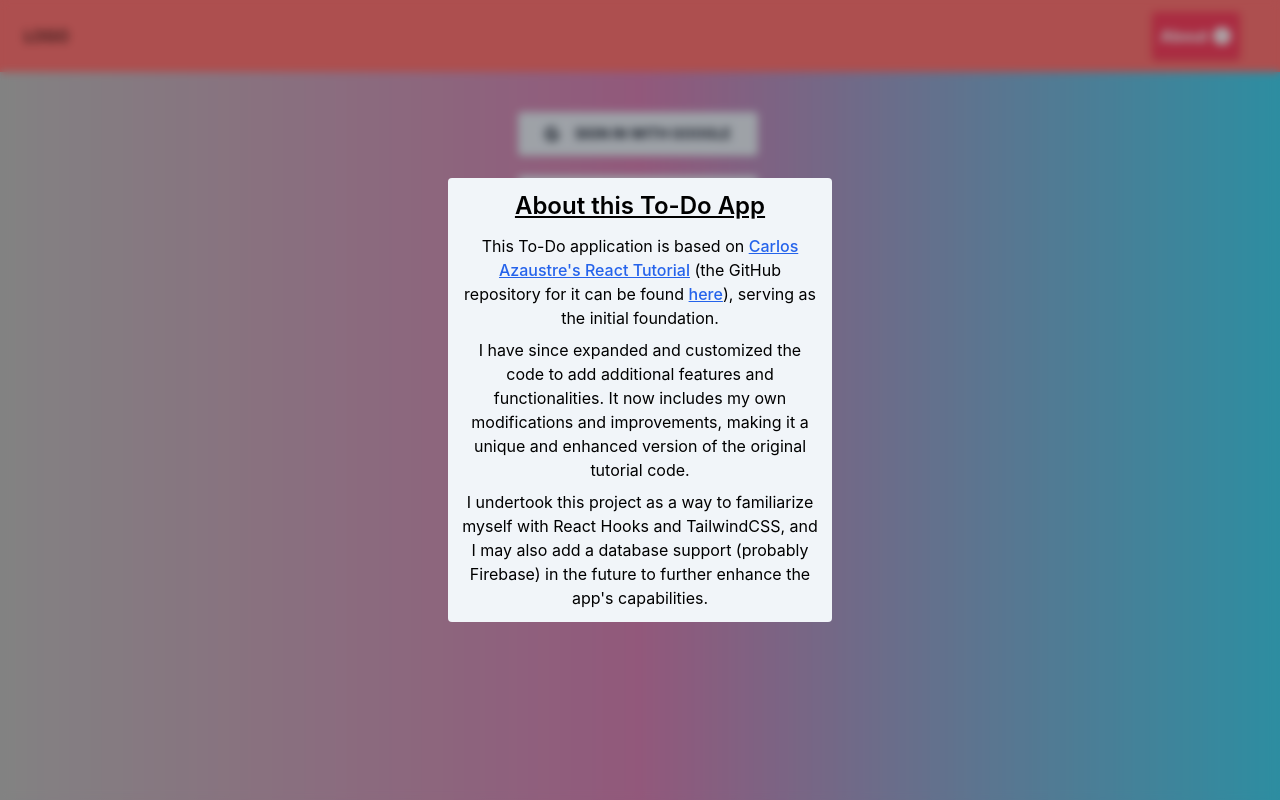
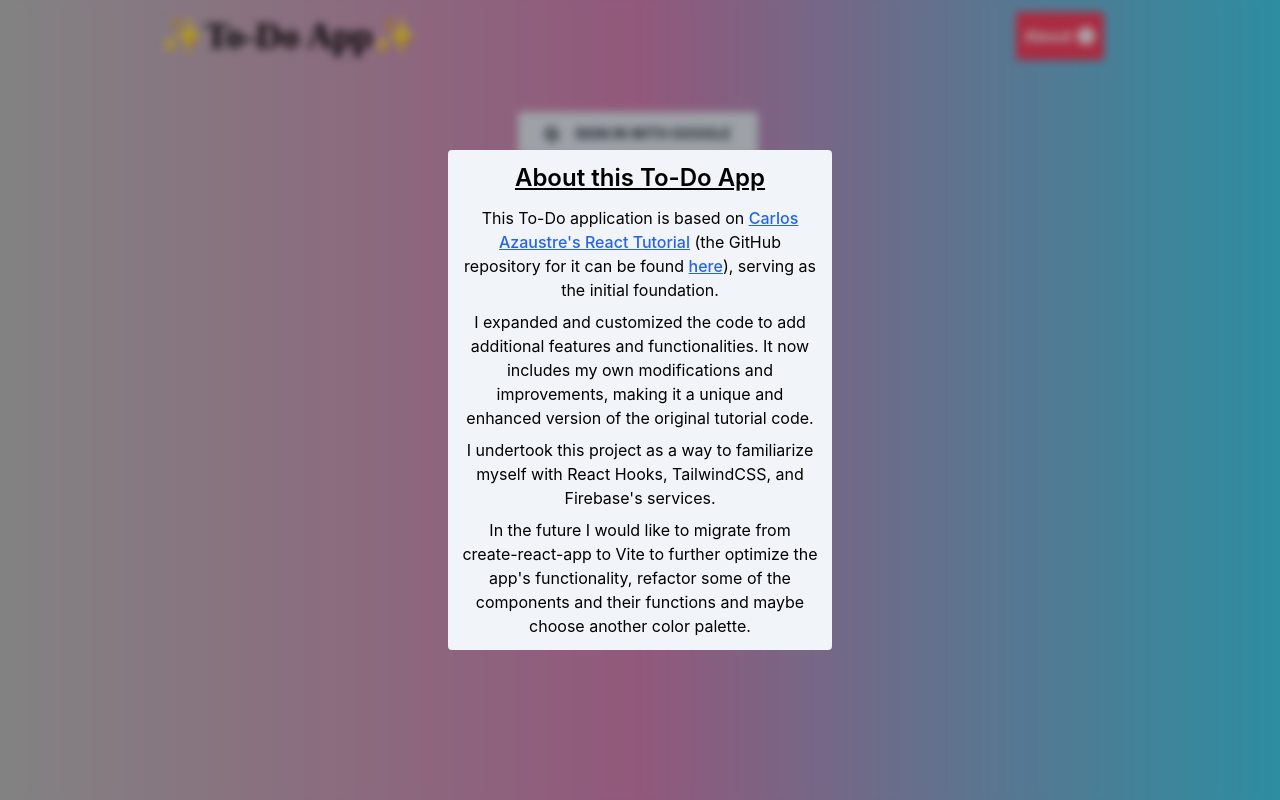
Before and after one commit to fanpug/react-todo-app, a React (Create React App) app: page / in a window 1280 px wide. Both pictures are taken after a click on the button "About". Built offline with nearby package versions, Linux system fonts and the light colour scheme; no server answers.

Commit message:
Import Eczar font and refactor some css classes

```diff
--- a/src/components/AboutModal.jsx
+++ b/src/components/AboutModal.jsx
@@ -33,10 +33,13 @@ export default function AboutModal() {
               This To-Do application is based on <a className='font-medium text-blue-600 underline hover:no-underline' href='https://youtu.be/EMk6nom1aS4' target='_blank' rel="noreferrer">Carlos Azaustre's React Tutorial</a> (the GitHub repository for it can be found <a className='font-medium text-blue-600 underline hover:no-underline' href='https://github.com/carlosazaustre/react-30-minutes' target='_blank' rel="noreferrer">here</a>), serving as the initial foundation.
             </p>
             <p className='mt-2'>
-              I have since expanded and customized the code to add additional features and functionalities. It now includes my own modifications and improvements, making it a unique and enhanced version of the original tutorial code.
+              I expanded and customized the code to add additional features and functionalities. It now includes my own modifications and improvements, making it a unique and enhanced version of the original tutorial code.
             </p>
             <p className='mt-2'>
-              I undertook this project as a way to familiarize myself with React Hooks and TailwindCSS, and I may also add a database support (probably Firebase) in the future to further enhance the app's capabilities.
+              I undertook this project as a way to familiarize myself with React Hooks, TailwindCSS, and Firebase's services.
+            </p>
+            <p className='mt-2'>
+              In the future I would like to migrate from create-react-app to Vite to further optimize the app's functionality, refactor some of the components and their functions and maybe choose another color palette.
             </p>
           </div>
         </div>
--- a/src/components/Navbar.jsx
+++ b/src/components/Navbar.jsx
@@ -29,10 +29,10 @@ export default function Navbar({currentUser, state, handleLogout}) {
   }
 
   return (
-    <header className='bg-red-400 sm:flex sm:justify-between sm:px-6 sm:py-3 sm:items-center'>
+    <header className='bg-red-400 bg-opacity-0 sm:flex sm:justify-between sm:px-40 sm:py-3 sm:items-center'>
       <div className='flex items-center justify-between px-4 py-3 sm:p-0'>
-        <div>
-          LOGO
+        <div className='text-xl sm:text-4xl font-bold font-eczar'>
+          <a href='https://github.com/fanpug/react-todo-app' target='_blank' rel="noreferrer">✨To-Do App✨</a>
         </div>
 
         <div className='sm:hidden'>
@@ -50,7 +50,7 @@ export default function Navbar({currentUser, state, handleLogout}) {
       <div className={`${menuClass} px-2 py-2 text-center sm:p-0 sm:flex sm:items-center`}>
         {/*Only shows on mobile and if user is logged in*/}
         {state === 2 ?
-          <span className='sm:hidden block mt-1 w-full px-2 py-3 font-bold text-slate-100 capitalize rounded ease-linear transition-all duration-150'>{handleDisplayName(currentUser.displayName)}</span>
+          <span className='bg-black bg-opacity-20 sm:hidden block mt-1 w-full px-2 py-3 font-bold text-slate-100 capitalize rounded ease-linear transition-all duration-150'>{handleDisplayName(currentUser.displayName)}</span>
         :
           null
         }
--- a/src/index.css
+++ b/src/index.css
@@ -1,7 +1,7 @@
 @tailwind base;
 @tailwind components;
 @tailwind utilities;
-
+@import url('https://fonts.googleapis.com/css?family=Eczar&display=swap');
 
 html {
   background: rgb(187,187,187);
--- a/tailwind.config.js
+++ b/tailwind.config.js
@@ -4,7 +4,11 @@ module.exports = {
     "./src/**/*.{js,jsx,ts,tsx}",
   ],
   theme: {
-    extend: {},
+    extend: {
+      fontFamily: {
+        'eczar': ['Eczar']
+      },
+    },
   },
   plugins: [],
 }
```
